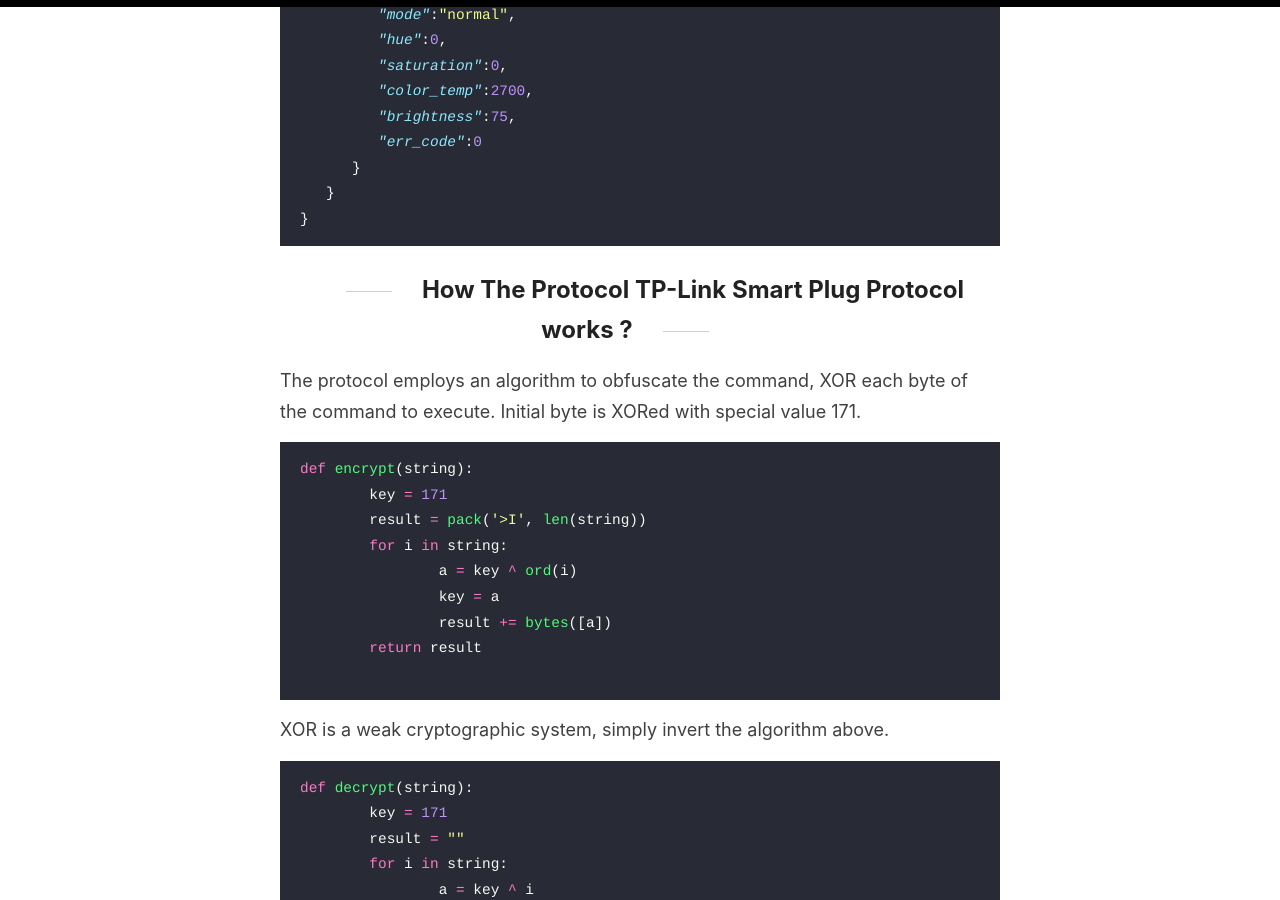
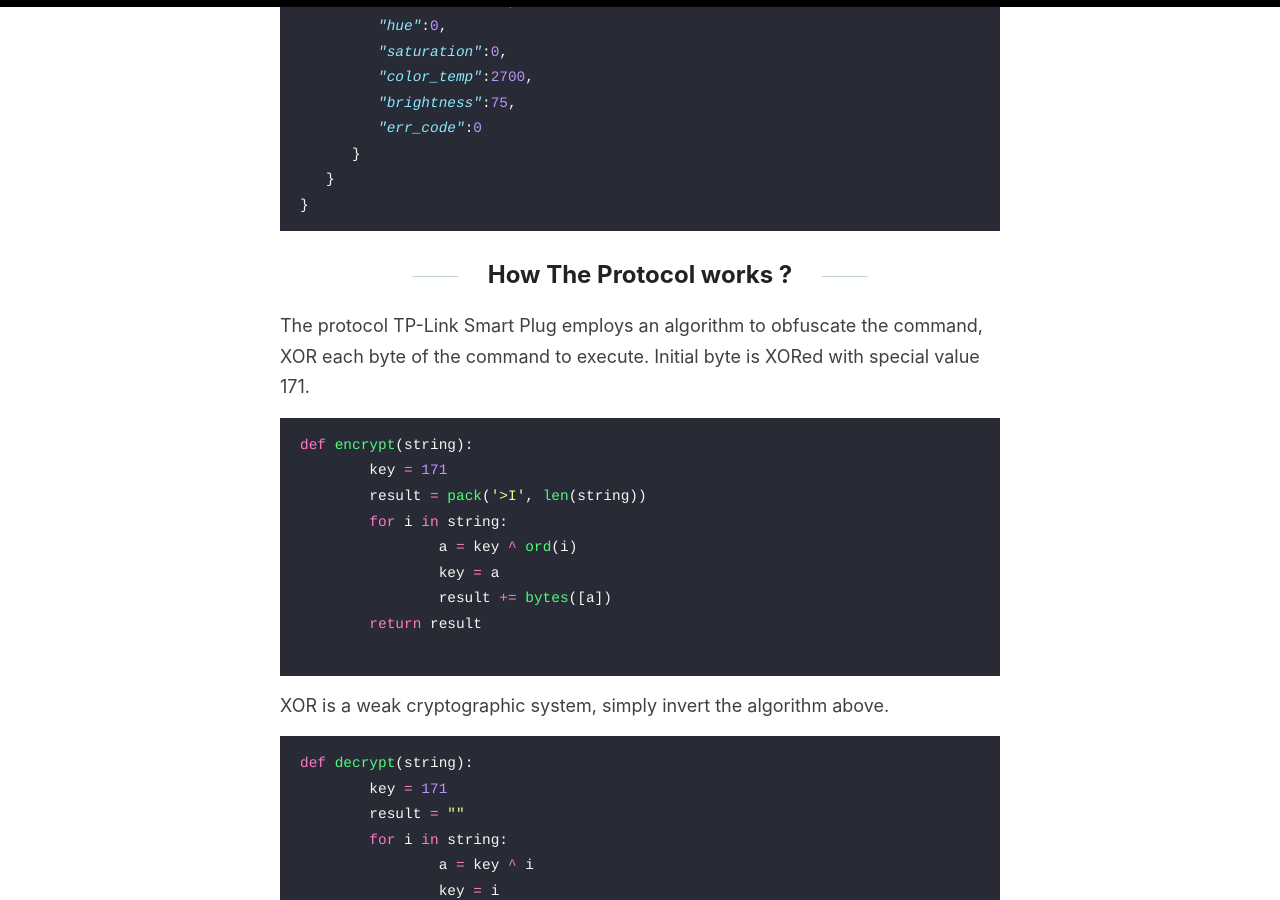
Before and after one commit to rayenmessaoudi/rayenmessaoudi.github.io, a Jekyll site: the page built from _posts/2020-10-19-Take control of a Smart Wi-Fi Light Bulb.md, in a window 1280 px wide and 900 px high, scrolled down 4352 px. Built offline with Jekyll 4.4.1, drawn with Linux system fonts in a browser that asks for light colours; some of the changed text lies outside the part shown.

Commit message:
Update 2020-10-19-Take control of a Smart Wi-Fi Light Bulb.md

````diff
--- a/_posts/2020-10-19-Take control of a Smart Wi-Fi Light Bulb.md
+++ b/_posts/2020-10-19-Take control of a Smart Wi-Fi Light Bulb.md
@@ -13,7 +13,7 @@ TP-Link Smart Plug Protocol is a protocol employed by TP-Link used by the most o
 - Device configuration
 - Polling and/or modifying device state
 
-## Example of devices used this protocol:
+## Example of devices used this protocol
 
 ![](/images/smart_bulb/devices.png)
 
@@ -108,7 +110,7 @@ Returns:
 
 Command:
 
-### `{"smartlife.iot.smartbulb.lightingservice":{"transition_light_state":{"on_off":1,"transition_period":0}}}`
+`{"smartlife.iot.smartbulb.lightingservice":{"transition_light_state":{"on_off":1,"transition_period":0}}}`
 
 Returns:
 
@@ -128,8 +130,8 @@ Returns:
 }
 ```
 
-## How The Protocol TP-Link Smart Plug Protocol works ?
-The protocol employs an algorithm to obfuscate the command, XOR each byte of the command to execute. Initial byte is XORed with special value 171.
+## How The Protocol works ?
+The protocol TP-Link Smart Plug employs an algorithm to obfuscate the command, XOR each byte of the command to execute. Initial byte is XORed with special value 171.
 ```python
 def encrypt(string):
         key = 171
````
Also changed, not shown: other parts of _posts/2020-10-19-Take control of a Smart Wi-Fi Light Bulb.md (+4 -2 lines).
